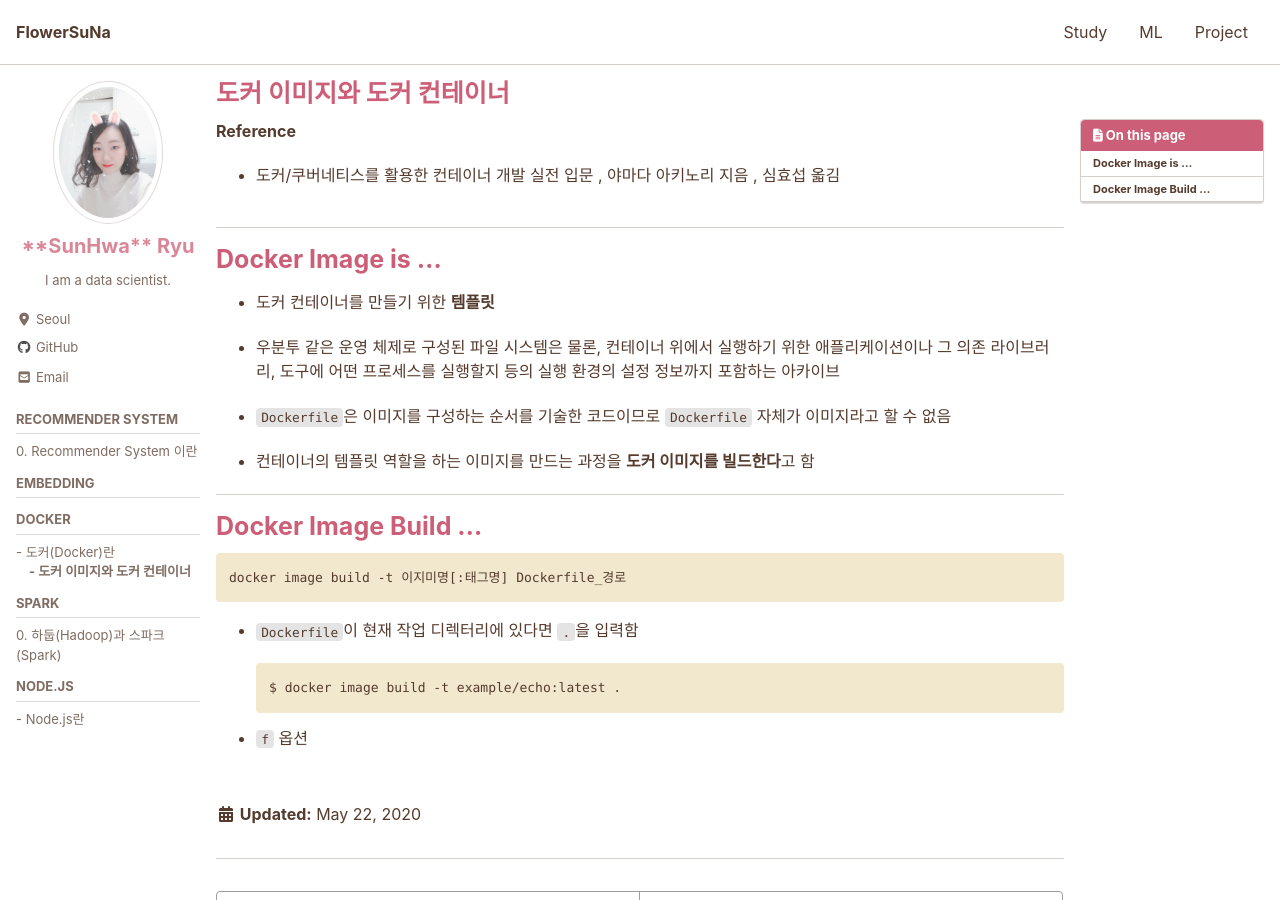
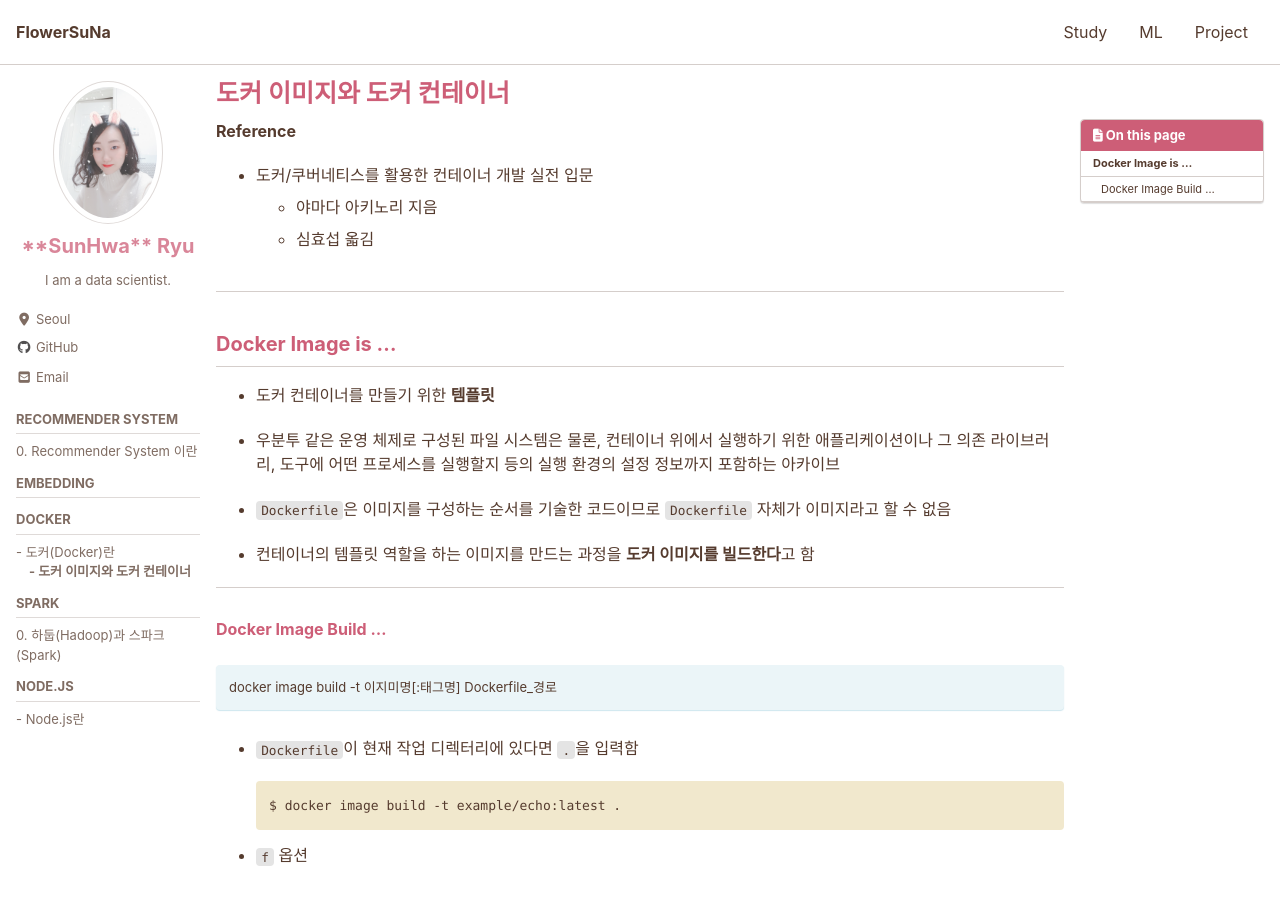
Before and after one commit to MinPinSunHwa/suna.github.io, a Jekyll site: the page built from _study/docker/1_image_and_container.md, in a window 1280 px wide and 900 px high. Built offline with Jekyll 4.4.1, drawn with Linux system fonts in a browser that asks for light colours; cached includes are drawn as plain includes; nearby versions of some CDN libraries.

Commit message:
Update image

````diff
--- a/_study/docker/1_image_and_container.md
+++ b/_study/docker/1_image_and_container.md
@@ -8,12 +8,14 @@ toc: true
 
 **Reference**
 
-- 도커/쿠버네티스를 활용한 컨테이너 개발 실전 입문 , 야마다 아키노리 지음 , 심효섭 옯김
+- 도커/쿠버네티스를 활용한 컨테이너 개발 실전 입문
+  - 야마다 아키노리 지음
+  - 심효섭 옯김
 <br><br>
 
 ---
 
-# Docker Image is ...
+## Docker Image is ...
 
 - 도커 컨테이너를 만들기 위한 **템플릿**
 
@@ -25,11 +27,10 @@ toc: true
 
 ---
 
-# Docker Image Build ...
+### Docker Image Build ...
 
-```
 docker image build -t 이지미명[:태그명] Dockerfile_경로
-```
+{: .notice--info}
 
 - `Dockerfile`이 현재 작업 디렉터리에 있다면 `.`을 입력함
 
````
Also changed, not shown: _study/nodejs/images/0-1.png, _study/nodejs/images/0-2.png (added), _study/nodejs/images/0-3.png (added).
